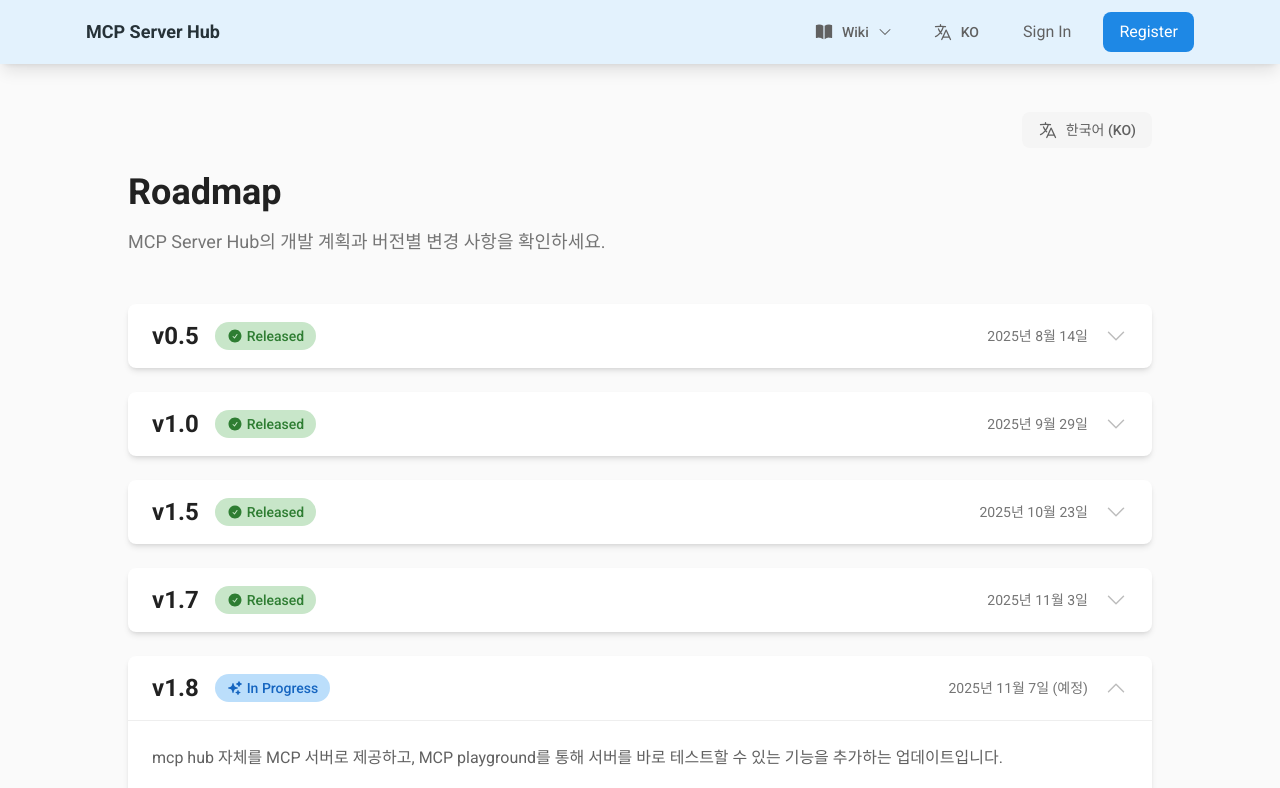
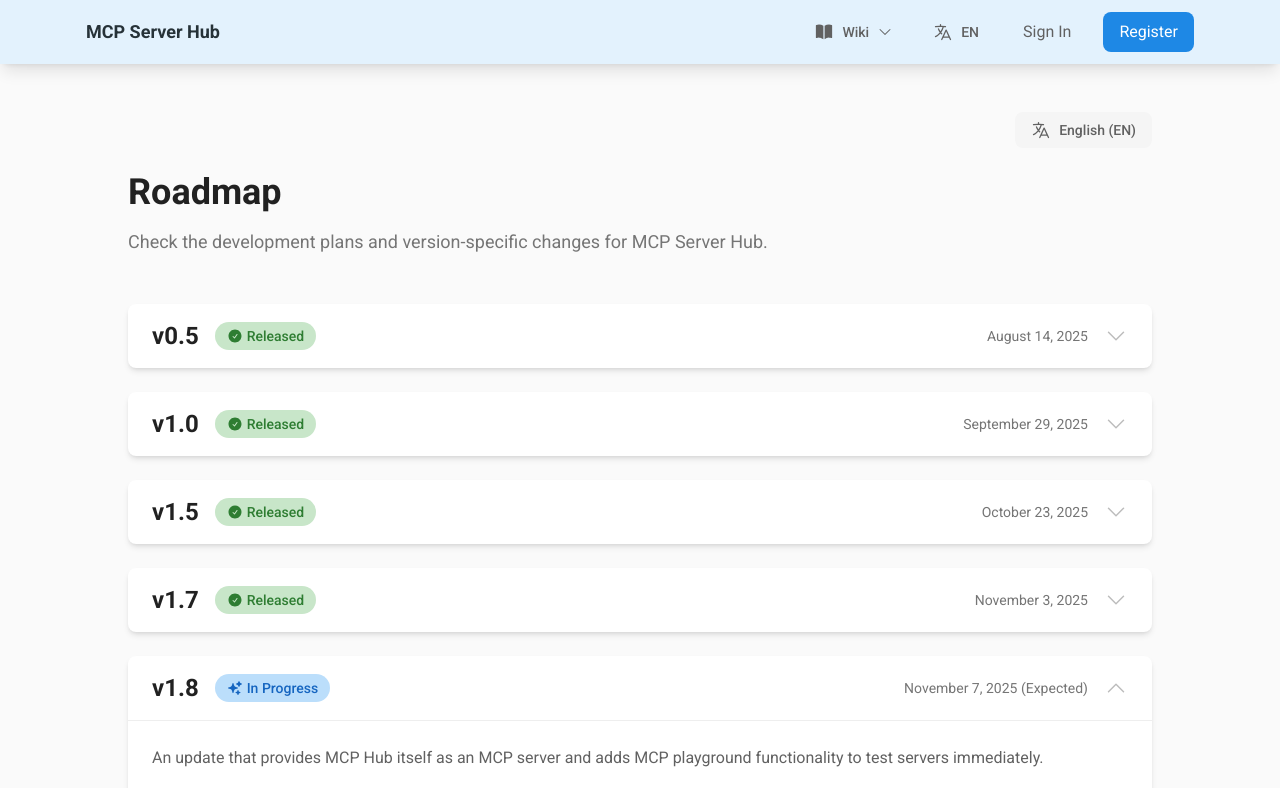
Before and after one commit to JuyoungKimmy-Kim/Smithery, a Next.js app in the folder frontend/: page /wiki/roadmap in a window 1280 px wide. Shown: the top 788 px of the page. Built offline with nearby package versions, Linux system fonts and the light colour scheme.

Commit message:
change default language

```diff
--- a/frontend/src/contexts/LanguageContext.tsx
+++ b/frontend/src/contexts/LanguageContext.tsx
@@ -521,13 +521,17 @@
 };
 
 export function LanguageProvider({ children }: { children: ReactNode }) {
-  const [language, setLanguageState] = useState<Language>('ko');
+  const [language, setLanguageState] = useState<Language>('en');
 
   useEffect(() => {
     // 페이지 로드 시 localStorage에서 언어 설정 복원
     const storedLanguage = localStorage.getItem('language') as Language;
     if (storedLanguage && (storedLanguage === 'ko' || storedLanguage === 'en')) {
       setLanguageState(storedLanguage);
+    } else {
+      // localStorage에 저장된 언어가 없으면 영어를 기본값으로 설정
+      setLanguageState('en');
+      localStorage.setItem('language', 'en');
     }
   }, []);
 
```
